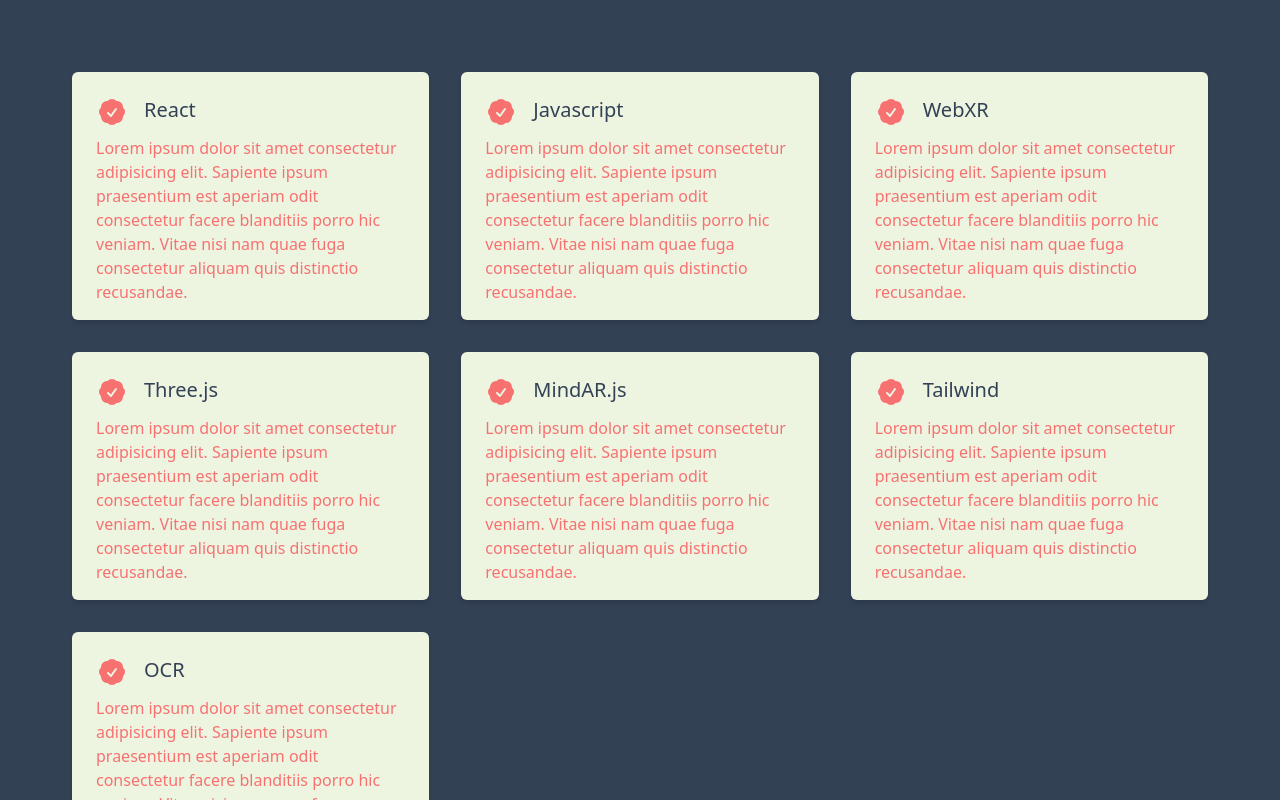
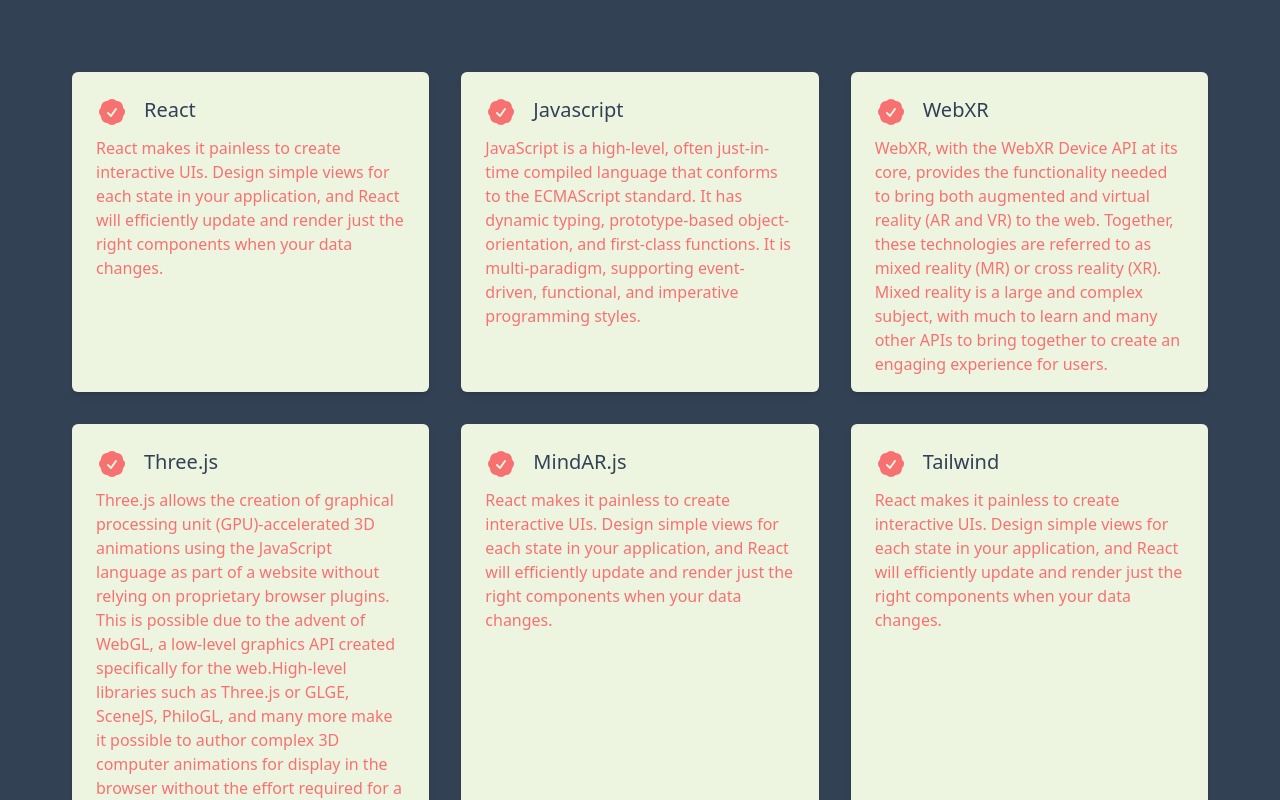
Before and after one commit to Mr-Emerald-Wolf/edlens, a React (Create React App) app: page / in a window 1280 px wide. Shown: the part 1780-2580 px from the top of the page. Built offline with nearby package versions, Linux system fonts and the light colour scheme.

Commit message:
data mapping

```diff
--- a/src/components/Tech.js
+++ b/src/components/Tech.js
@@ -34,10 +34,10 @@
                       <div className="flex p-2">
                         <CheckBadgeIcon className="text-red-400 w-8 h-8 flex-shrink-0 mr-4" />
                         <span className="title-font text-xl font-medium text-slate-700">
-                          {tech}
+                          {tech.Title}
                         </span>
                       </div>
-                      <p className="text-red-400 px-2">Lorem ipsum dolor sit amet consectetur adipisicing elit. Sapiente ipsum praesentium est aperiam odit consectetur facere blanditiis porro hic veniam. Vitae nisi nam quae fuga consectetur aliquam quis distinctio recusandae.</p>
+                      <p className="text-red-400 px-2">{tech.Content}</p>
                     </div>
 
                   </motion.div>
--- a/src/data.js
+++ b/src/data.js
@@ -1,9 +1,31 @@
 export const tech = [
-    "React",
-    "Javascript",
-    "WebXR",
-    "Three.js",
-    "MindAR.js",
-    "Tailwind",
-    "OCR",
+    {
+        Title:"React",
+        Content:"React makes it painless to create interactive UIs. Design simple views for each state in your application, and React will efficiently update and render just the right components when your data changes.",
+    },
+    {
+        Title:"Javascript",
+        Content:"JavaScript is a high-level, often just-in-time compiled language that conforms to the ECMAScript standard. It has dynamic typing, prototype-based object-orientation, and first-class functions. It is multi-paradigm, supporting event-driven, functional, and imperative programming styles.",
+    },
+    {
+        Title:"WebXR",
+        Content:"WebXR, with the WebXR Device API at its core, provides the functionality needed to bring both augmented and virtual reality (AR and VR) to the web. Together, these technologies are referred to as mixed reality (MR) or cross reality (XR). Mixed reality is a large and complex subject, with much to learn and many other APIs to bring together to create an engaging experience for users.",
+    },
+    {
+        Title:"Three.js",
+        Content:"Three.js allows the creation of graphical processing unit (GPU)-accelerated 3D animations using the JavaScript language as part of a website without relying on proprietary browser plugins. This is possible due to the advent of WebGL, a low-level graphics API created specifically for the web.High-level libraries such as Three.js or GLGE, SceneJS, PhiloGL, and many more make it possible to author complex 3D computer animations for display in the browser without the effort required for a traditional standalone application or a plugin.",
+    },
+    {
+        Title:"MindAR.js",
+        Content:"React makes it painless to create interactive UIs. Design simple views for each state in your application, and React will efficiently update and render just the right components when your data changes.",
+    },
+    {
+        Title:"Tailwind",
+        Content:"React makes it painless to create interactive UIs. Design simple views for each state in your application, and React will efficiently update and render just the right components when your data changes.",
+    },
+    {
+        Title:"OCR",
+        Content:"React makes it painless to create interactive UIs. Design simple views for each state in your application, and React will efficiently update and render just the right components when your data changes.",
+    }
+
 ];
```
